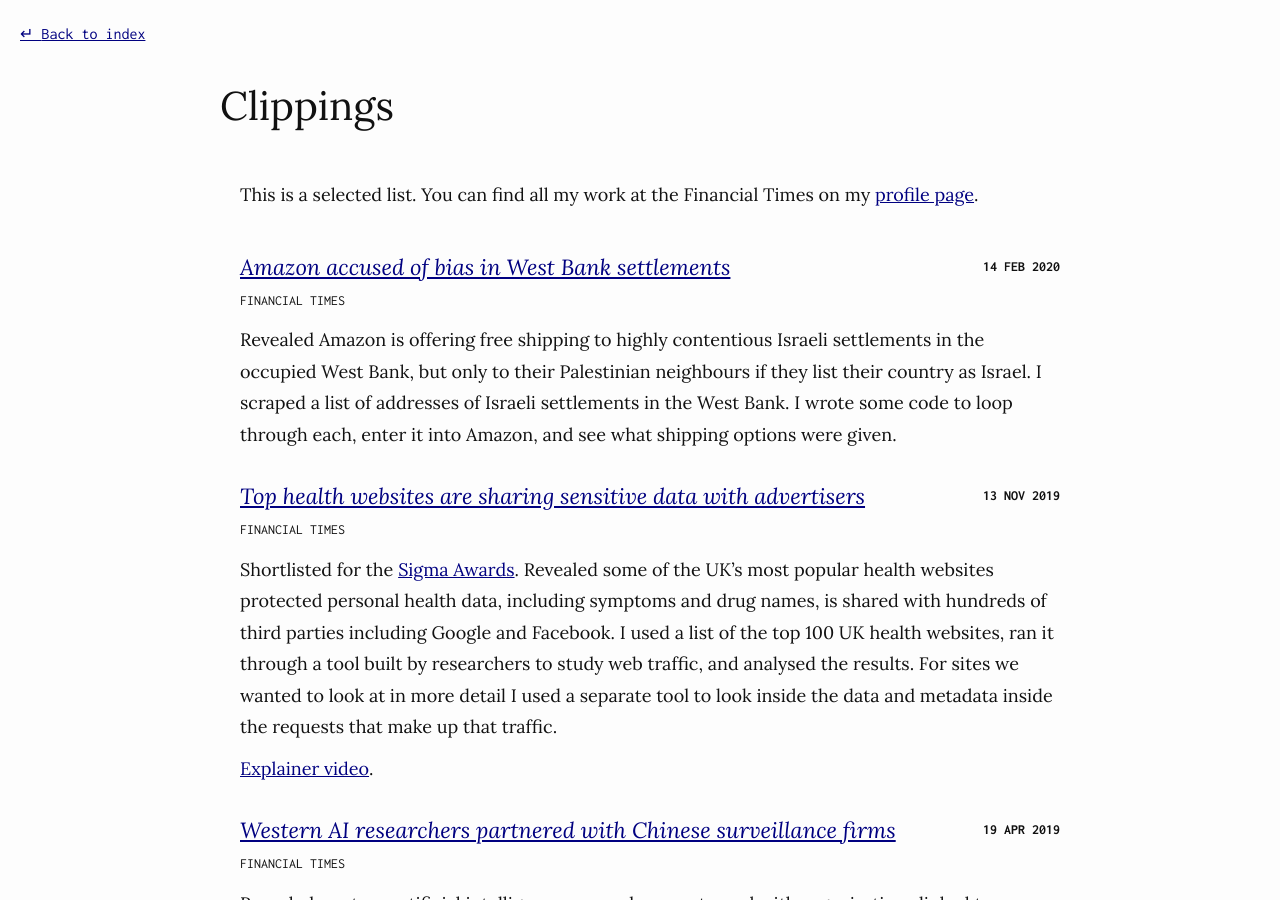
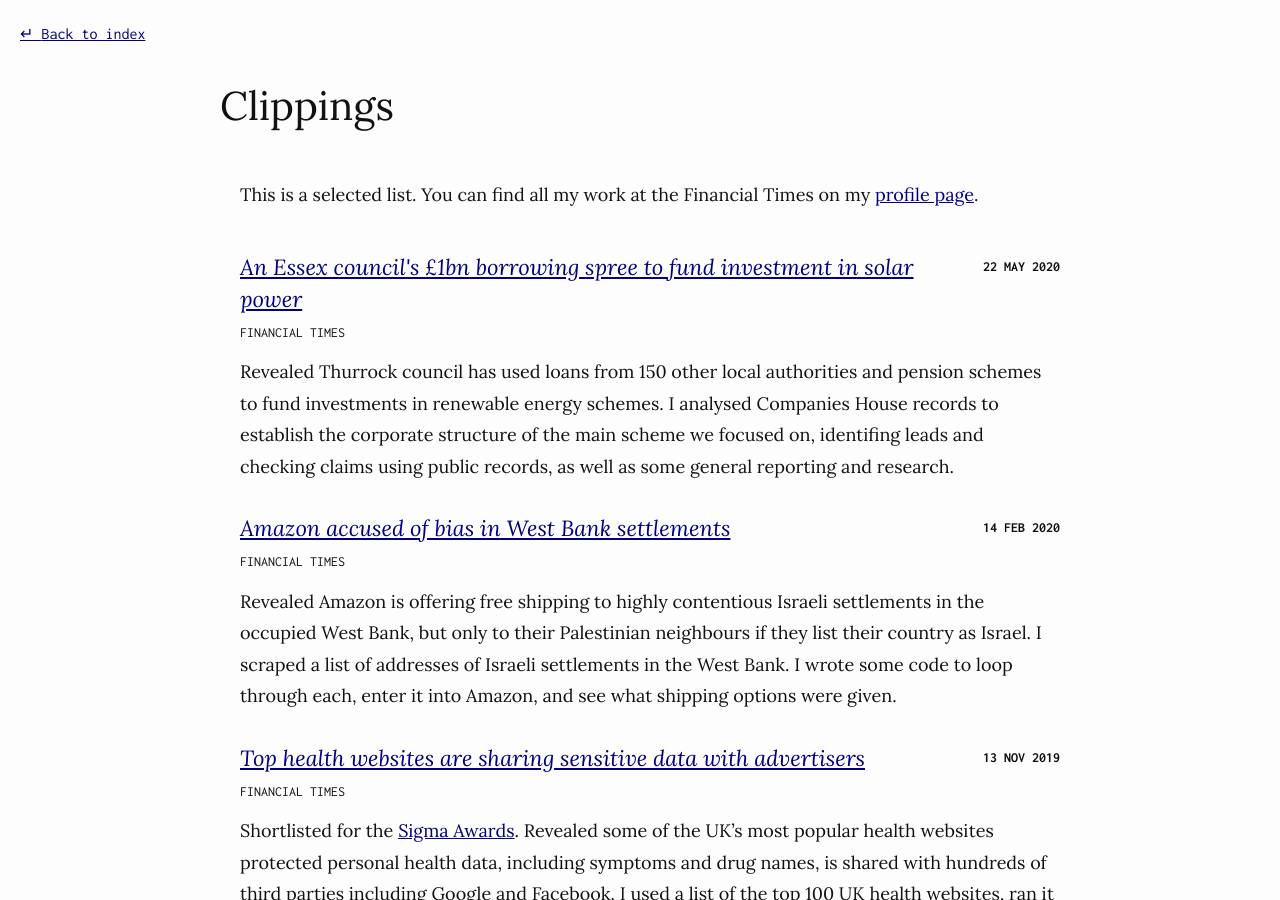
Before and after one commit to maxharlow/maxharlow.github.io, a Jekyll site: the page built from clippings.md, in a window 1280 px wide and 900 px high. Built offline with Jekyll 4.4.1, drawn with Linux system fonts in a browser that asks for light colours.

Commit message:
Add solar story

```diff
--- a/_data/clippings.yaml
+++ b/_data/clippings.yaml
@@ -1,3 +1,22 @@
+-   title: An Essex council's £1bn borrowing spree to fund investment in solar power
+    publication: Financial Times
+    web:
+        - title: "Revealed: an Essex council's £1bn borrowing spree to fund investment in solar power"
+          link: https://www.ft.com/content/7a01b39d-a5df-4e3f-b9a6-dfcf9339368f
+          date: 22-05-2020
+          credit: byline
+          type: feature
+    print:
+        - title: Essex council borrows £1bn to fund solar deals
+          date: 23-05-2020
+          credit: byline
+          type: feature
+          slot: inside
+    summary: |
+        Revealed Thurrock council has used loans from 150 other local authorities and pension schemes to fund investments in renewable energy schemes.
+    contribution: |
+        I analysed Companies House records to establish the corporate structure of the main scheme we focused on, identifing leads and checking claims using public records, as well as some general reporting and research.
+
 -   title: Amazon accused of bias in West Bank settlements
     publication: Financial Times
     web:
```
